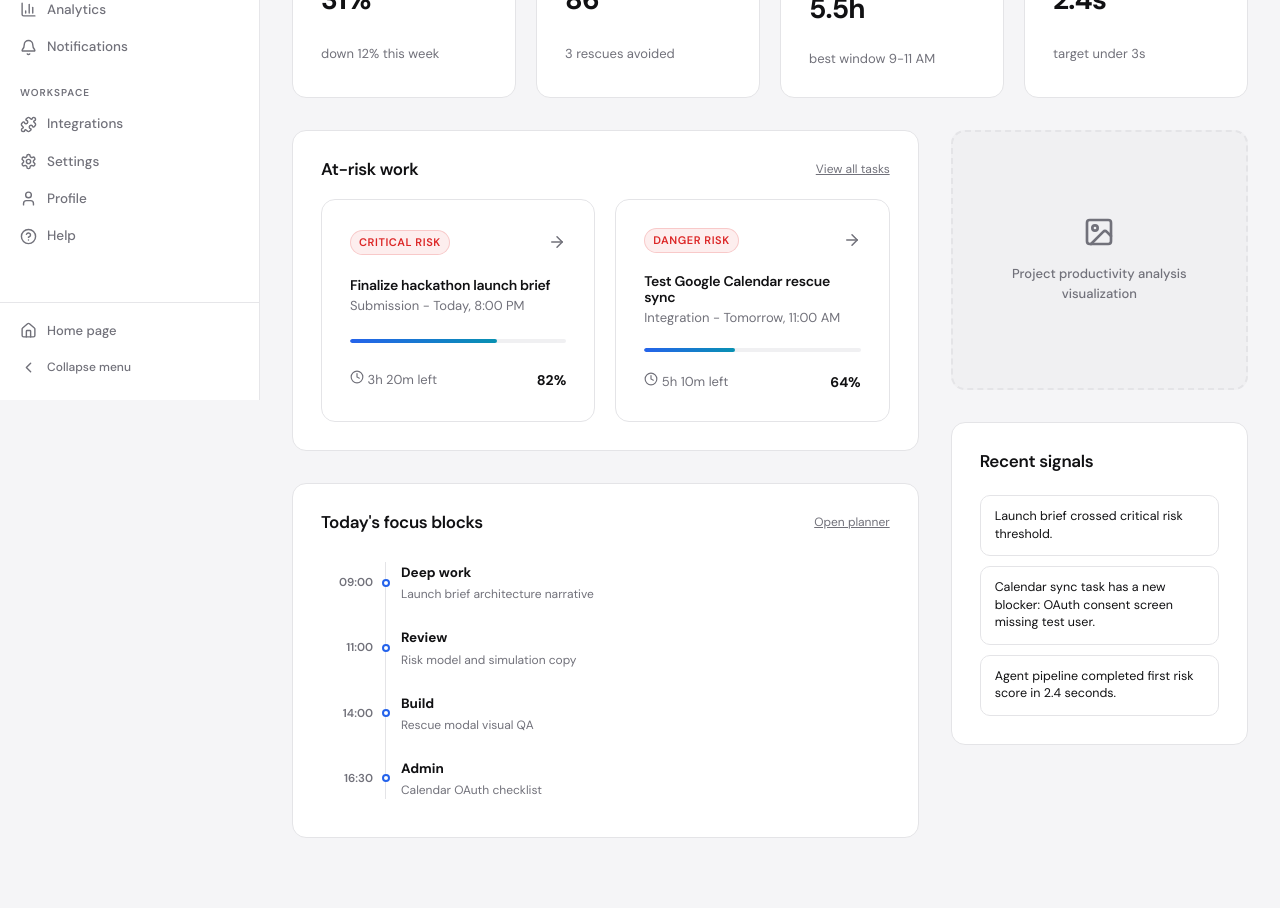
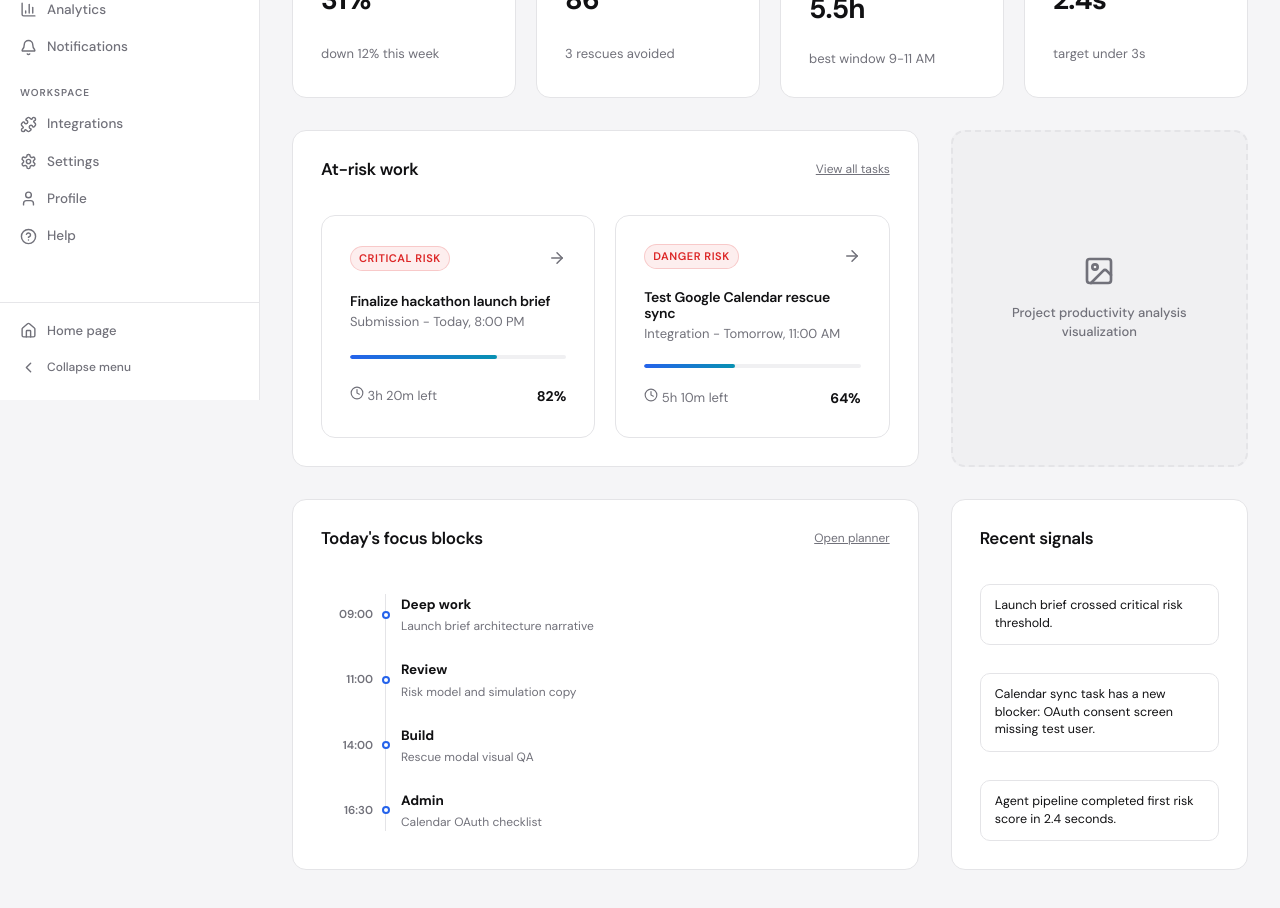
Before and after one commit to krishnasahoo11156/foresee, a Next.js app in the folder frontend/: page /dashboard in a window 1280 px wide. Shown: the part 400-1308 px from the top of the page. Built offline with nearby package versions, Linux system fonts and the light colour scheme.

Commit message:
feat: implement core application shell with scaffolded dashboard and feature pages

```diff
--- a/frontend/app/(app)/dashboard/page.tsx
+++ b/frontend/app/(app)/dashboard/page.tsx
@@ -28,25 +28,32 @@ export default function DashboardPage() {
         {metrics.map((metric) => <MetricCard key={metric.label} {...metric} />)}
       </div>
 
-      <div className="grid grid-3" style={{ gap: "32px", alignItems: "start" }}>
-        {/* Left Column: At-Risk & Focus Blocks */}
-        <div style={{ display: "flex", flexDirection: "column", gap: "32px", gridColumn: "span 2" }}>
-          <div className="card card-pad stack">
+      <div className="grid grid-3" style={{ gap: "32px", alignItems: "stretch" }}>
+        {/* ROW 1: At-Risk Work & Productivity Visualizer */}
+        <div className="card card-pad stack" style={{ gridColumn: "span 2", display: "flex", flexDirection: "column", justifyContent: "space-between", height: "100%" }}>
           <div style={{ display: "flex", justifyContent: "space-between", alignItems: "center" }}>
             <h2 style={{ margin: 0 }}>At-risk work</h2>
             <Link href="/tasks" className="muted" style={{ fontSize: "12px", textDecoration: "underline" }}>View all tasks</Link>
           </div>
-            <div className="grid grid-2" style={{ gap: "20px" }}>
+          <div className="grid grid-2" style={{ gap: "20px", marginTop: "16px" }}>
             {tasks.slice(0, 2).map((task) => <TaskCard task={task} key={task.id} />)}
           </div>
         </div>
+        <div style={{ display: "flex", height: "100%" }}>
+          <ImagePlaceholder
+            label="Project productivity analysis visualization"
+            height="100%"
+            style={{ flex: 1, minHeight: "220px" }}
+          />
+        </div>
 
-          <div className="card card-pad stack">
-            <div style={{ display: "flex", justifyContent: "space-between", alignItems: "center" }}>
+        {/* ROW 2: Focus Blocks & Recent Signals */}
+        <div className="card card-pad stack" style={{ gridColumn: "span 2", display: "flex", flexDirection: "column", height: "100%" }}>
+          <div style={{ display: "flex", justifyContent: "space-between", alignItems: "center", marginBottom: "16px" }}>
             <h2 style={{ margin: 0 }}>Today{"'"}s focus blocks</h2>
             <Link href="/planner" className="muted" style={{ fontSize: "12px", textDecoration: "underline" }}>Open planner</Link>
           </div>
-            <div className="timeline" style={{ padding: "8px 0" }}>
+          <div className="timeline" style={{ padding: "8px 0", flex: 1 }}>
             {schedule.slice(0, 4).map(([time, type, title]) => (
               <div className="timeline-item" key={time}>
                 <span className="time">{time}</span>
@@ -58,15 +65,9 @@ export default function DashboardPage() {
             ))}
           </div>
         </div>
-        </div>
-
-        {/* Right Column: Visual Image & System Signals */}
-        <div style={{ display: "flex", flexDirection: "column", gap: "32px" }}>
-          <ImagePlaceholder label="Project productivity analysis visualization" height="260px" />
-
-          <div className="card card-pad stack">
-            <h2>Recent signals</h2>
-            <div style={{ display: "flex", flexDirection: "column", gap: "10px" }}>
+        <div className="card card-pad stack" style={{ display: "flex", flexDirection: "column", height: "100%" }}>
+          <h2 style={{ margin: "0 0 16px" }}>Recent signals</h2>
+          <div style={{ display: "flex", flexDirection: "column", gap: "10px", flex: 1, justifyContent: "space-between" }}>
             {notifications.slice(0, 3).map((note) => (
               <div className="list-row" key={note} style={{ padding: "12px 14px", fontSize: "12.5px", lineHeight: "1.4" }}>
                 <span>{note}</span>
@@ -75,7 +76,6 @@ export default function DashboardPage() {
           </div>
         </div>
       </div>
-      </div>
     </section>
   );
 }
```
Also changed, not shown: frontend/app/(app)/agents/page.tsx (+5 -9 lines), frontend/app/(app)/integrations/page.tsx (+7 -8 lines), frontend/app/(app)/planner/page.tsx (+8 -4 lines), frontend/app/(app)/profile/page.tsx (+12 -10 lines), frontend/app/(app)/simulations/page.tsx (+5 -7 lines), frontend/app/(app)/tasks/page.tsx (+5 -8 lines), 1 other file (tests, documents, lock files or other folders). Lines whose indentation alone changed are shown as unchanged.
